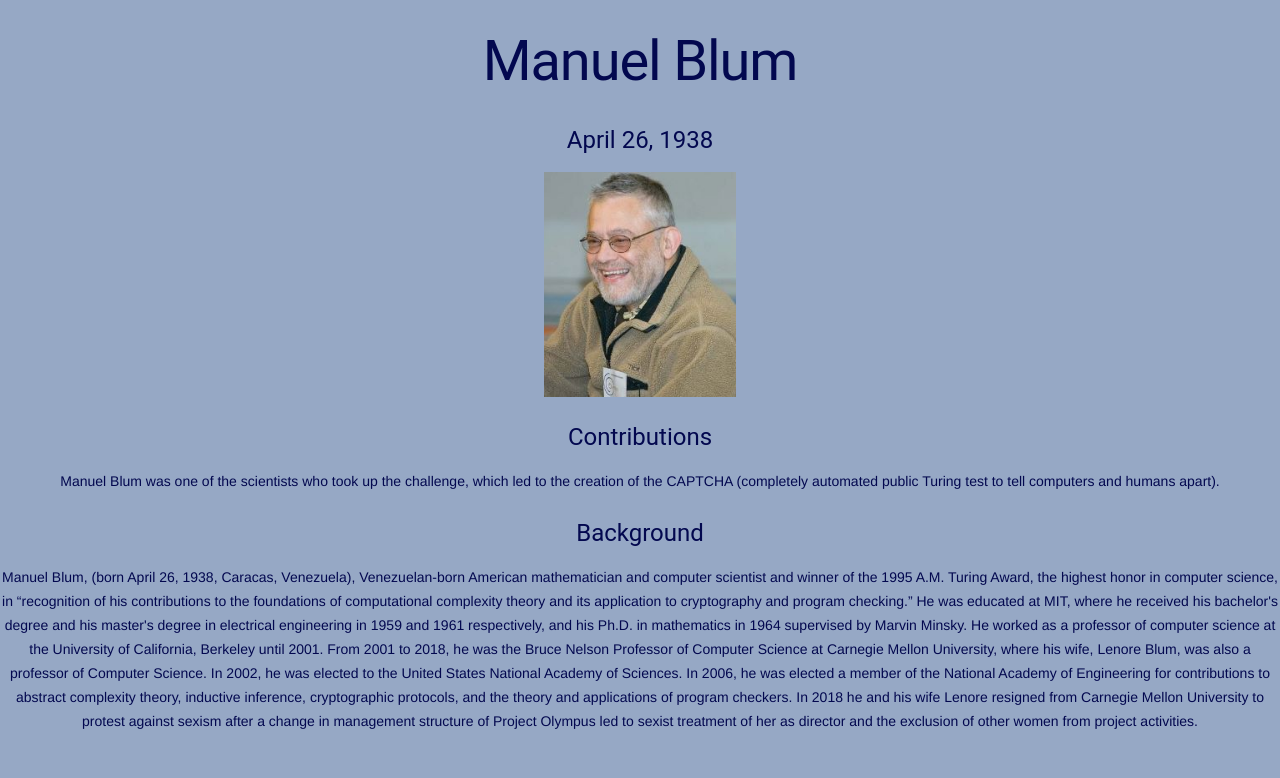
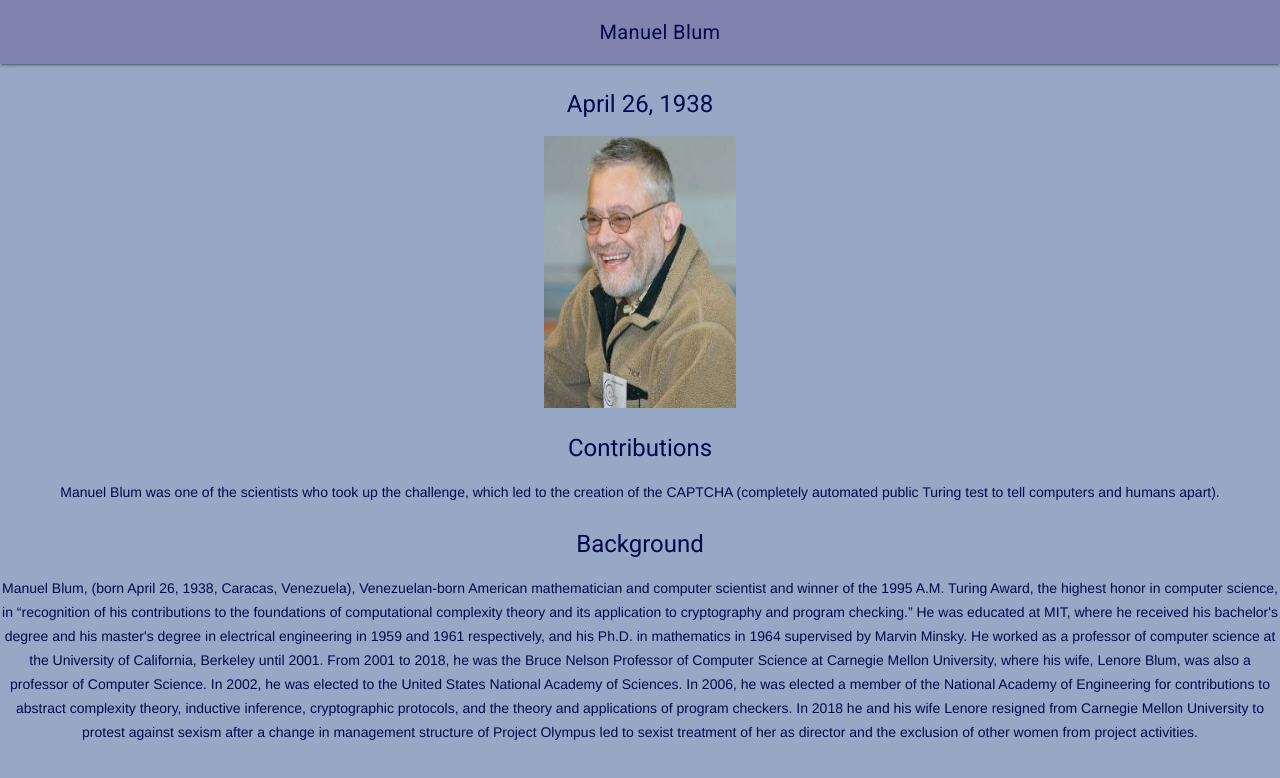
Before and after one commit to ekaterina-chernykh/ICS20-Unit-1-Assignment-1-HTML-CSS, a plain HTML site: page index.html in a window 1280 px wide. Drawn offline with nearby package versions, Linux system fonts and the light colour scheme.

Commit message:
header style

```diff
--- a/css/style.css
+++ b/css/style.css
@@ -2,10 +2,11 @@ body {
   background-color: #96a8c5;
 }
 
-h1 {
+.mdl-layout__header-row {
+  background-color: #7f83ad;
   color: #03084f;
-  padding: 10px;
-  text-align: center;
+  align-items: center;
+  justify-content: center;
 }
 
 h4 {
@@ -19,7 +20,7 @@ img {
   margin-left: auto;
   margin-right: auto;
   width: 15%;
-  height: 15%;
+  height: 37%;
 }
 
 p {
--- a/index.html
+++ b/index.html
@@ -16,6 +16,8 @@
       rel="stylesheet"
       href="https://code.getmdl.io/1.3.0/material.indigo-pink.min.css"
     />
+    <link
+       rel="stylesheet" href="http://fonts.googleapis.com/css?family=Roboto:300,400,500,700"   type="text/css">
     <link rel="apple-touch-icon" sizes="180x180" href="apple-touch-icon.png" />
     <link rel="icon" type="image/png" sizes="32x32" href="favicon-32x32.png" />
     <link rel="icon" type="image/png" sizes="16x16" href="favicon-16x16.png" />
@@ -23,7 +25,14 @@
     <title>Manuel Blum</title>
   </head>
   <body>
-    <h1>Manuel Blum</h1>
+    <script defer src="https://code.getmdl.io/1.3.0/material.min.js"></script>
+    <div class="mdl-layout mdl-js-layout mdl-layout--fixed-header">
+      <header class="mdl-layout__header">
+        <div class="mdl-layout__header-row">
+          <span class="mdl-layout-title">Manuel Blum</span>
+        </div>
+      </header>
+      <main class="mdl-layout__content">
         <h4>April 26, 1938</h4>
         <img src="./images/blum-2.jpg" />
         <h4>Contributions</h4>
@@ -55,5 +64,6 @@
           treatment of her as director and the exclusion of other women from project
           activities.
         </p>
+      </main>
   </body>
 </html>
```
Lines whose indentation alone changed are shown as unchanged.
